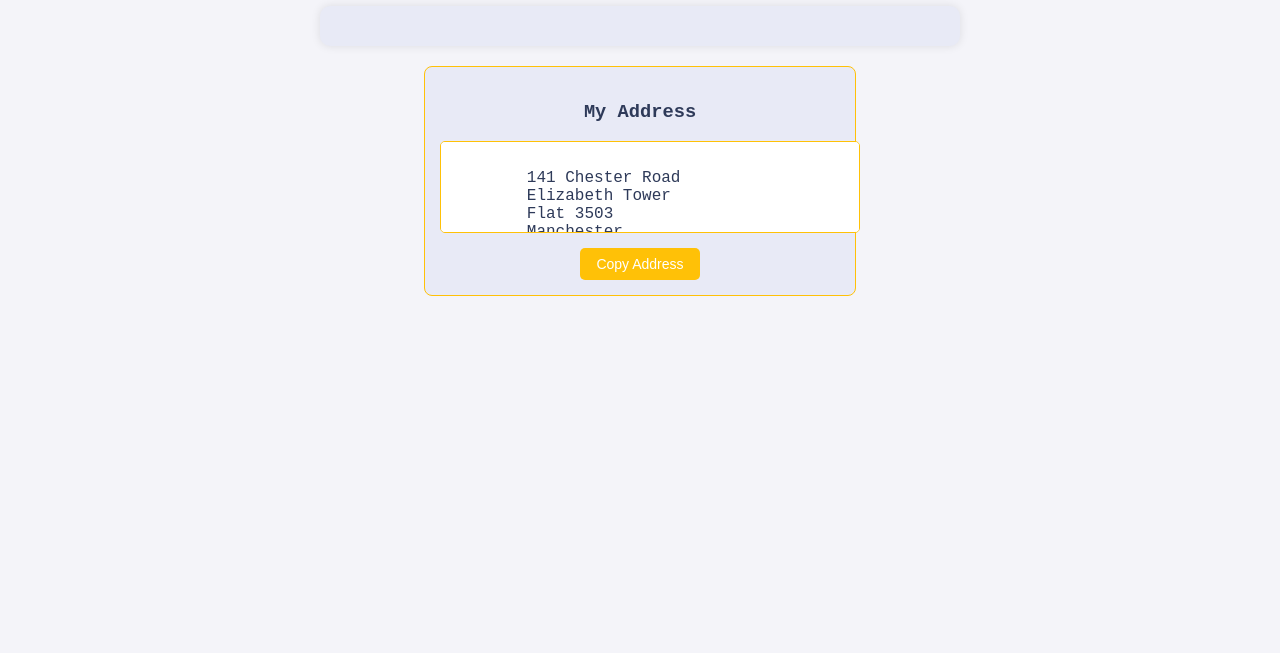
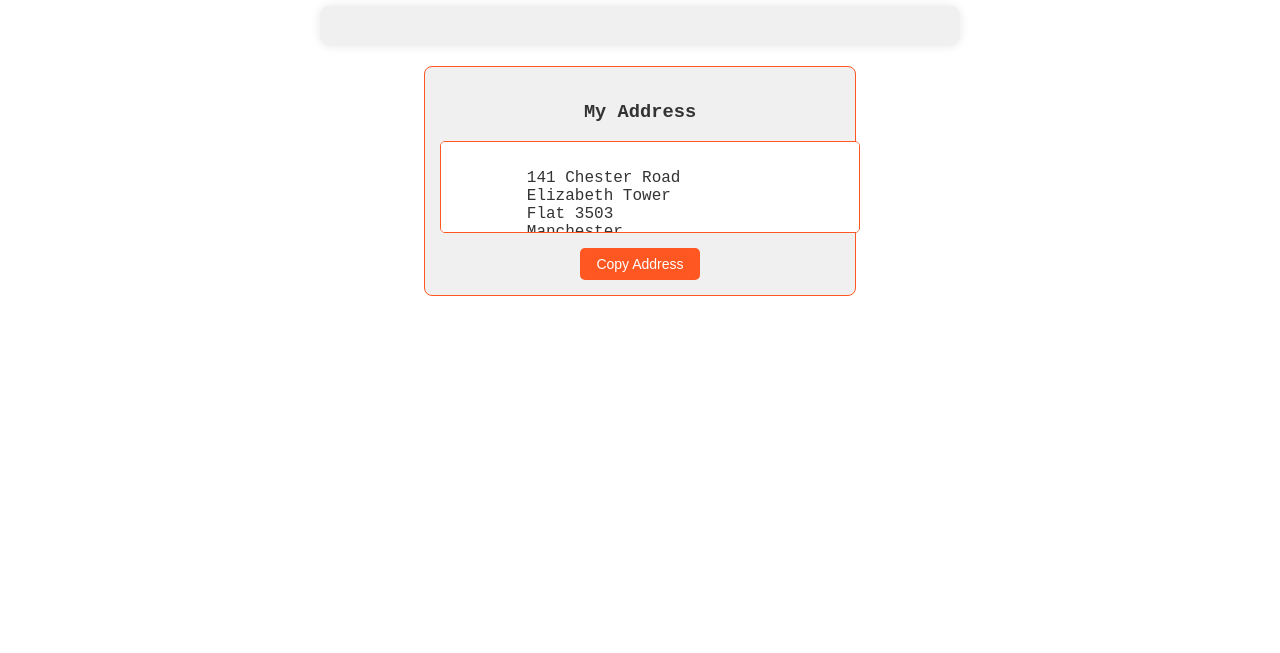
Before and after one commit to OuamboC/Vercel, a website: page public/index.html in a window 1280 px wide. Shown: the part 147-800 px from the top of the page. Drawn offline with Linux system fonts and the light colour scheme; no server answers.

Commit message:
Adjustements on CSS

```diff
--- a/public/styles.css
+++ b/public/styles.css
@@ -1,19 +1,19 @@
 :root {
-    --base-color: #F4F4F9; /* Soft white background */
-    --base-variant: #E8EAF6; /* Calm light blue-grey */
-    --text-color: #2E3A59; /* Relaxing dark slate blue text */
-    --secondary-text: #5A617A; /* Soft grey */
-    --primary-color: #8E99F3; /* Soothing pastel blue */
-    --accent-color: #FFC107; /* Warm amber for accent */
+    --base-color: #FFFFFF; /* White background */
+    --base-variant: #F0F0F0; /* Light grey */
+    --text-color: #333333; /* Dark grey text */
+    --secondary-text: #555555; /* Medium grey */
+    --primary-color: #4CAF50; /* Green */
+    --accent-color: #FF5722; /* Deep orange */
 }
 
 .darkmode {
-    --base-color: #1E1E1E; /* Dark background with a hint of grey */
-    --base-variant: #2E2E2E; /* Slightly lighter dark background */
-    --text-color: #C0C0C0; /* Light grey text for better readability */
-    --secondary-text: #A9A9A9; /* Medium grey for secondary text */
-    --primary-color: #00FF00; /* Terminal green for accents */
-    --accent-color: #1E90FF; /* Bright blue for accent elements */
+    --base-color: #121212; /* Dark background */
+    --base-variant: #1E1E1E; /* Darker grey */
+    --text-color: #E0E0E0; /* Light grey text */
+    --secondary-text: #A9A9A9; /* Medium grey */
+    --primary-color: #BB86FC; /* Soft purple */
+    --accent-color: #03DAC6; /* Teal accent */
 }
 
 #theme-switch {
@@ -62,7 +62,7 @@ header {
     justify-content: center; /* Center align the navigation */
     align-items: center;
     position: relative; /* Relative positioning for header */
-    border-bottom: 2px solid var(--accent-color); /* Bright blue border */
+    border-bottom: 2px solid var(--accent-color); /* Accent color border */
 }
 
 .main-nav {
@@ -99,7 +99,7 @@ header {
     justify-content: space-between;
     align-items: center;
     padding: 10px;
-    border-bottom: 1px solid var(--accent-color); /* Bright blue border */
+    border-bottom: 1px solid var(--accent-color); /* Accent color border */
 }
 
 .item:last-child {
@@ -107,7 +107,7 @@ header {
 }
 
 button {
-    background-color: var(--accent-color); /* Bright blue buttons */
+    background-color: var(--accent-color); /* Accent color buttons */
     color: white;
     border: none;
     padding: 5px 10px;
@@ -117,7 +117,7 @@ button {
 }
 
 button:hover {
-    background-color: #0056b3; /* Darker blue on hover */
+    background-color: #C34120; /* Darker accent color on hover */
     color: white;
 }
 
@@ -125,9 +125,9 @@ button:hover {
     max-width: 400px; /* Limit the width of the address div */
     margin: 20px auto; /* Center align with margin auto */
     padding: 15px;
-    border: 1px solid var(--accent-color); /* Bright blue border */
+    border: 1px solid var(--accent-color); /* Accent color border */
     border-radius: 8px;
-    background-color: var(--base-variant); /* Light grey background */
+    background-color: var(--base-variant); /* Background color */
 }
 
 .address textarea {
@@ -136,16 +136,16 @@ button:hover {
     font-size: 16px; /* Reduce font size for better fit */
     margin-bottom: 10px;
     resize: none;
-    border: 1px solid var(--accent-color); /* Bright blue border */
+    border: 1px solid var(--accent-color); /* Accent color border */
     border-radius: 5px;
     background-color: #fff; /* White background */
-    color: var(--text-color); /* Dark blue text */
+    color: var(--text-color); /* Dark text color */
 }
 
 .address button {
     padding: 8px 16px; /* Slightly smaller padding for the button */
     font-size: 14px; /* Reduce font size for better fit */
-    background-color: var(--accent-color); /* Bright blue button */
+    background-color: var(--accent-color); /* Accent color button */
     color: white;
     border: none;
     border-radius: 5px;
@@ -154,7 +154,7 @@ button:hover {
 }
 
 .address button:hover {
-    background-color: #0056b3; /* Darker blue on hover */
+    background-color: #C34120; /* Darker accent color on hover */
     color: white;
 }
 
@@ -193,6 +193,6 @@ button:hover {
 }
 
 .claimed {
-    background-color: var(--accent-color); /* Bright blue for claimed items */
+    background-color: var(--accent-color); /* Accent color for claimed items */
     color: white;
 }
```
